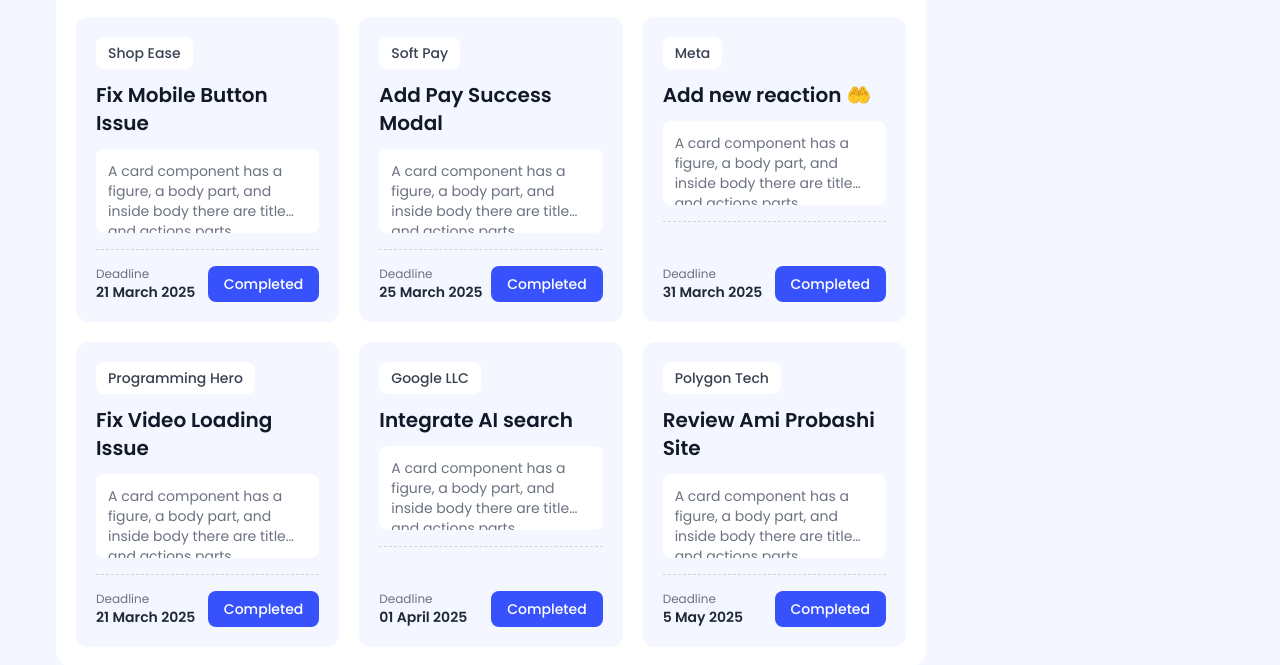
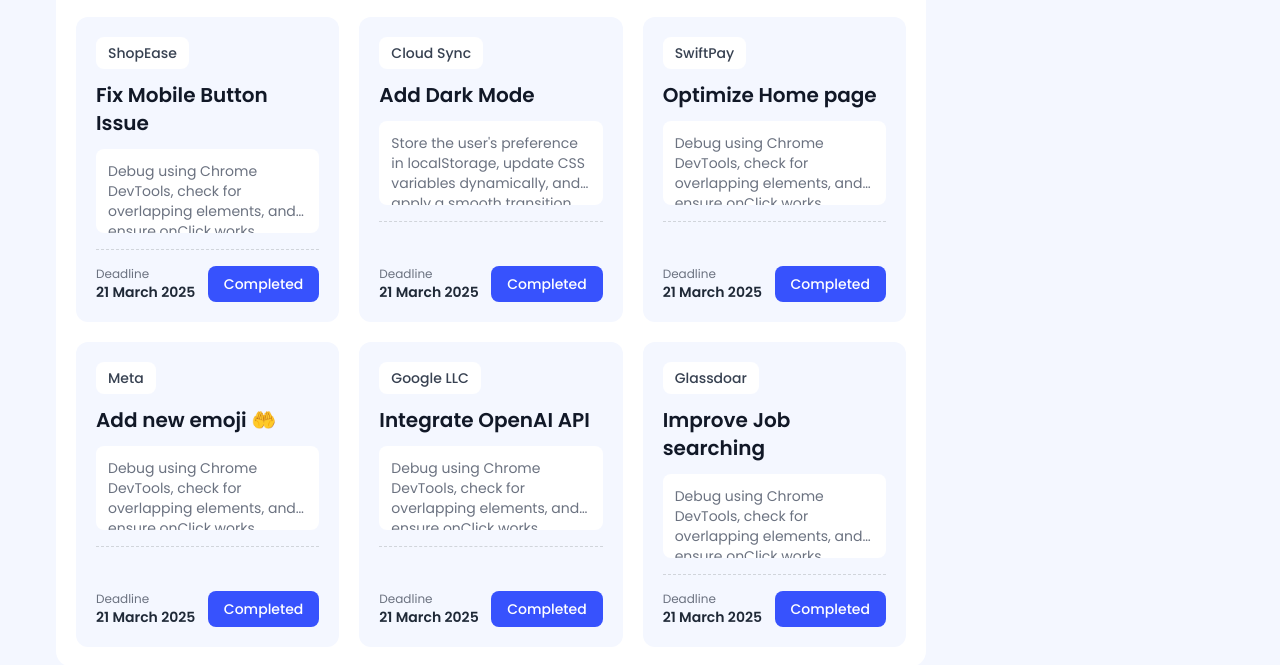
Before and after one commit to Ridwanulkarim/dev-board, a plain HTML site: page index.html in a window 1280 px wide. Shown: the part 305-970 px from the top of the page. Drawn offline with nearby package versions, Linux system fonts and the light colour scheme.

Commit message:
fix: restore exact task cards from reference screenshot

```diff
--- a/index.html
+++ b/index.html
@@ -97,12 +97,12 @@
 						<!-- Card 1 -->
 						<div class="task-card p-5 bg-[#F4F7FF] rounded-xl flex flex-col justify-between">
 							<div class="pb-4 border-b border-dashed border-gray-300">
-								<span class="inline-block bg-white text-xs sm:text-sm font-medium px-3 py-1.5 rounded-lg text-gray-700">Shop Ease</span>
+								<span class="inline-block bg-white text-xs sm:text-sm font-medium px-3 py-1.5 rounded-lg text-gray-700">ShopEase</span>
 								<h2 id="card-title-1" class="mt-3 font-semibold text-lg sm:text-xl text-gray-900">
 									Fix Mobile Button Issue
 								</h2>
 								<p class="bg-white p-3 rounded-lg mt-3 text-xs sm:text-sm text-gray-500 line-clamp-3">
-									A card component has a figure, a body part, and inside body there are title and actions parts
+									Debug using Chrome DevTools, check for overlapping elements, and ensure onClick works properly and ensure onClick works properly
 								</p>
 							</div>
 							<div class="mt-4 flex items-center justify-between gap-2">
@@ -121,18 +121,18 @@
 						<!-- Card 2 -->
 						<div class="task-card p-5 bg-[#F4F7FF] rounded-xl flex flex-col justify-between">
 							<div class="pb-4 border-b border-dashed border-gray-300">
-								<span class="inline-block bg-white text-xs sm:text-sm font-medium px-3 py-1.5 rounded-lg text-gray-700">Soft Pay</span>
+								<span class="inline-block bg-white text-xs sm:text-sm font-medium px-3 py-1.5 rounded-lg text-gray-700">Cloud Sync</span>
 								<h2 id="card-title-2" class="mt-3 font-semibold text-lg sm:text-xl text-gray-900">
-									Add Pay Success Modal
+									Add Dark Mode
 								</h2>
 								<p class="bg-white p-3 rounded-lg mt-3 text-xs sm:text-sm text-gray-500 line-clamp-3">
-									A card component has a figure, a body part, and inside body there are title and actions parts
+									Store the user's preference in localStorage, update CSS variables dynamically, and apply a smooth transition effect.
 								</p>
 							</div>
 							<div class="mt-4 flex items-center justify-between gap-2">
 								<div>
 									<p class="text-xs text-gray-500">Deadline</p>
-									<p class="text-xs sm:text-sm font-semibold text-gray-800">25 March 2025</p>
+									<p class="text-xs sm:text-sm font-semibold text-gray-800">21 March 2025</p>
 								</div>
 								<div>
 									<button class="task-btn bg-[#3752FD] hover:bg-blue-700 active:scale-95 transition-all px-4 py-2 rounded-lg text-white text-xs sm:text-sm font-medium cursor-pointer">
@@ -145,18 +145,18 @@
 						<!-- Card 3 -->
 						<div class="task-card p-5 bg-[#F4F7FF] rounded-xl flex flex-col justify-between">
 							<div class="pb-4 border-b border-dashed border-gray-300">
-								<span class="inline-block bg-white text-xs sm:text-sm font-medium px-3 py-1.5 rounded-lg text-gray-700">Meta</span>
+								<span class="inline-block bg-white text-xs sm:text-sm font-medium px-3 py-1.5 rounded-lg text-gray-700">SwiftPay</span>
 								<h2 id="card-title-3" class="mt-3 font-semibold text-lg sm:text-xl text-gray-900">
-									Add new reaction 🤲
+									Optimize Home page
 								</h2>
 								<p class="bg-white p-3 rounded-lg mt-3 text-xs sm:text-sm text-gray-500 line-clamp-3">
-									A card component has a figure, a body part, and inside body there are title and actions parts
+									Debug using Chrome DevTools, check for overlapping elements, and ensure onClick works properly and ensure onClick works properly
 								</p>
 							</div>
 							<div class="mt-4 flex items-center justify-between gap-2">
 								<div>
 									<p class="text-xs text-gray-500">Deadline</p>
-									<p class="text-xs sm:text-sm font-semibold text-gray-800">31 March 2025</p>
+									<p class="text-xs sm:text-sm font-semibold text-gray-800">21 March 2025</p>
 								</div>
 								<div>
 									<button class="task-btn bg-[#3752FD] hover:bg-blue-700 active:scale-95 transition-all px-4 py-2 rounded-lg text-white text-xs sm:text-sm font-medium cursor-pointer">
@@ -169,12 +169,12 @@
 						<!-- Card 4 -->
 						<div class="task-card p-5 bg-[#F4F7FF] rounded-xl flex flex-col justify-between">
 							<div class="pb-4 border-b border-dashed border-gray-300">
-								<span class="inline-block bg-white text-xs sm:text-sm font-medium px-3 py-1.5 rounded-lg text-gray-700">Programming Hero</span>
+								<span class="inline-block bg-white text-xs sm:text-sm font-medium px-3 py-1.5 rounded-lg text-gray-700">Meta</span>
 								<h2 id="card-title-4" class="mt-3 font-semibold text-lg sm:text-xl text-gray-900">
-									Fix Video Loading Issue
+									Add new emoji 🤲
 								</h2>
 								<p class="bg-white p-3 rounded-lg mt-3 text-xs sm:text-sm text-gray-500 line-clamp-3">
-									A card component has a figure, a body part, and inside body there are title and actions parts
+									Debug using Chrome DevTools, check for overlapping elements, and ensure onClick works properly
 								</p>
 							</div>
 							<div class="mt-4 flex items-center justify-between gap-2">
@@ -195,16 +195,16 @@
 							<div class="pb-4 border-b border-dashed border-gray-300">
 								<span class="inline-block bg-white text-xs sm:text-sm font-medium px-3 py-1.5 rounded-lg text-gray-700">Google LLC</span>
 								<h2 id="card-title-5" class="mt-3 font-semibold text-lg sm:text-xl text-gray-900">
-									Integrate AI search
+									Integrate OpenAI API
 								</h2>
 								<p class="bg-white p-3 rounded-lg mt-3 text-xs sm:text-sm text-gray-500 line-clamp-3">
-									A card component has a figure, a body part, and inside body there are title and actions parts
+									Debug using Chrome DevTools, check for overlapping elements, and ensure onClick works properly
 								</p>
 							</div>
 							<div class="mt-4 flex items-center justify-between gap-2">
 								<div>
 									<p class="text-xs text-gray-500">Deadline</p>
-									<p class="text-xs sm:text-sm font-semibold text-gray-800">01 April 2025</p>
+									<p class="text-xs sm:text-sm font-semibold text-gray-800">21 March 2025</p>
 								</div>
 								<div>
 									<button class="task-btn bg-[#3752FD] hover:bg-blue-700 active:scale-95 transition-all px-4 py-2 rounded-lg text-white text-xs sm:text-sm font-medium cursor-pointer">
@@ -217,18 +217,18 @@
 						<!-- Card 6 -->
 						<div class="task-card p-5 bg-[#F4F7FF] rounded-xl flex flex-col justify-between">
 							<div class="pb-4 border-b border-dashed border-gray-300">
-								<span class="inline-block bg-white text-xs sm:text-sm font-medium px-3 py-1.5 rounded-lg text-gray-700">Polygon Tech</span>
+								<span class="inline-block bg-white text-xs sm:text-sm font-medium px-3 py-1.5 rounded-lg text-gray-700">Glassdoar</span>
 								<h2 id="card-title-6" class="mt-3 font-semibold text-lg sm:text-xl text-gray-900">
-									Review Ami Probashi Site
+									Improve Job searching
 								</h2>
 								<p class="bg-white p-3 rounded-lg mt-3 text-xs sm:text-sm text-gray-500 line-clamp-3">
-									A card component has a figure, a body part, and inside body there are title and actions parts
+									Debug using Chrome DevTools, check for overlapping elements, and ensure onClick works properly
 								</p>
 							</div>
 							<div class="mt-4 flex items-center justify-between gap-2">
 								<div>
 									<p class="text-xs text-gray-500">Deadline</p>
-									<p class="text-xs sm:text-sm font-semibold text-gray-800">5 May 2025</p>
+									<p class="text-xs sm:text-sm font-semibold text-gray-800">21 March 2025</p>
 								</div>
 								<div>
 									<button class="task-btn bg-[#3752FD] hover:bg-blue-700 active:scale-95 transition-all px-4 py-2 rounded-lg text-white text-xs sm:text-sm font-medium cursor-pointer">
```
